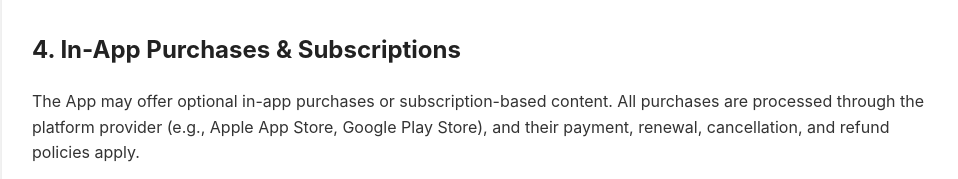
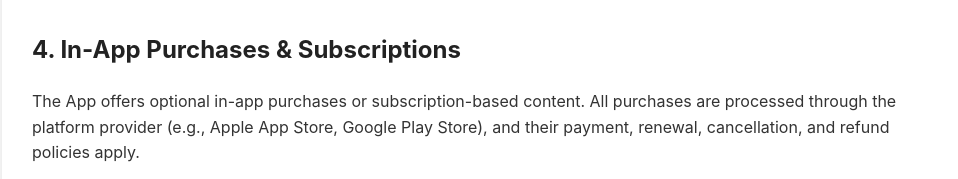
Before and after one commit to LeoApps808/leoapps, a plain HTML site: page eula_eq.html in a window 1280 px wide. Shown: the part 827-1006 px from the top of the page, without its empty margins (158-1116 px from the left). Drawn offline with Linux system fonts and the light colour scheme.

Commit message:
Clarify in-app purchases statement

```diff
--- a/eula_eq.html
+++ b/eula_eq.html
@@ -78,7 +78,7 @@
 
         <h2>4. In-App Purchases &amp; Subscriptions</h2>
         <p>
-            The App may offer optional in-app purchases or subscription-based content.
+            The App offers optional in-app purchases or subscription-based content.
             All purchases are processed through the platform provider (e.g., Apple App Store,
             Google Play Store), and their payment, renewal, cancellation, and refund policies
             apply.
```
